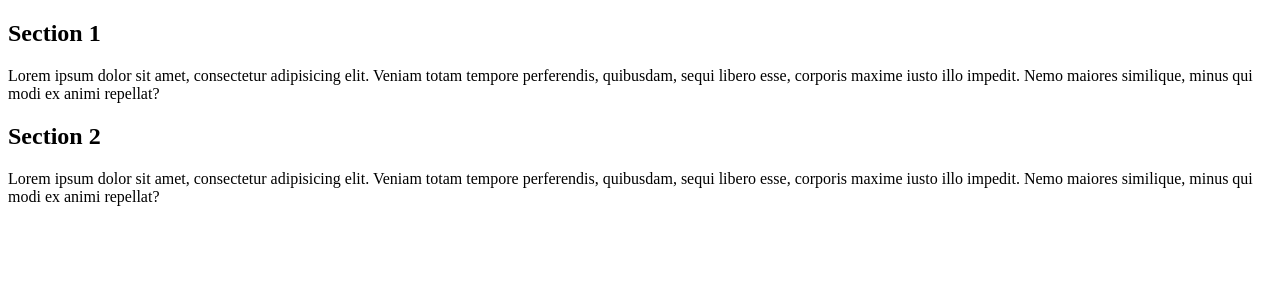
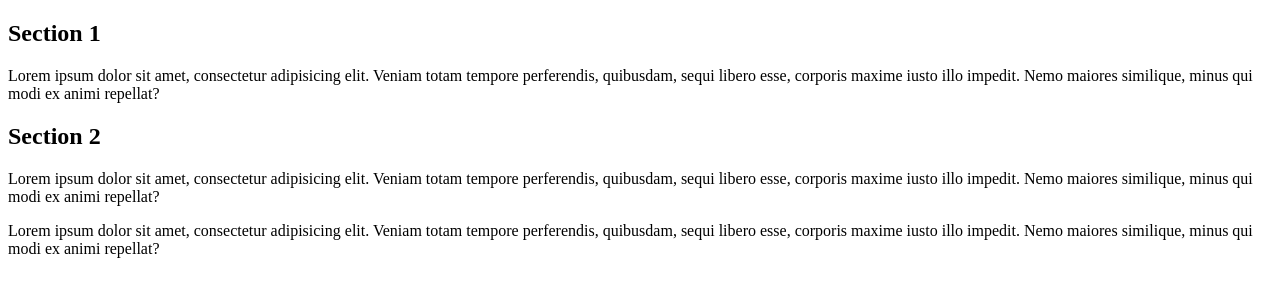
Before and after one commit to olga-grochowska/git-course-2, a plain HTML site: page index.html in a window 1280 px wide. Drawn offline with Linux system fonts and the light colour scheme.

Commit message:
Section 2 have more text

```diff
--- a/index.html
+++ b/index.html
@@ -22,6 +22,10 @@
             Lorem ipsum dolor sit amet, consectetur adipisicing elit. Veniam totam tempore perferendis, quibusdam, sequi
             libero esse, corporis maxime iusto illo impedit. Nemo maiores similique, minus qui modi ex animi repellat?
         </p>
+        <p>
+            Lorem ipsum dolor sit amet, consectetur adipisicing elit. Veniam totam tempore perferendis, quibusdam, sequi
+            libero esse, corporis maxime iusto illo impedit. Nemo maiores similique, minus qui modi ex animi repellat?
+        </p>
     </section>
 </body>
 
```
